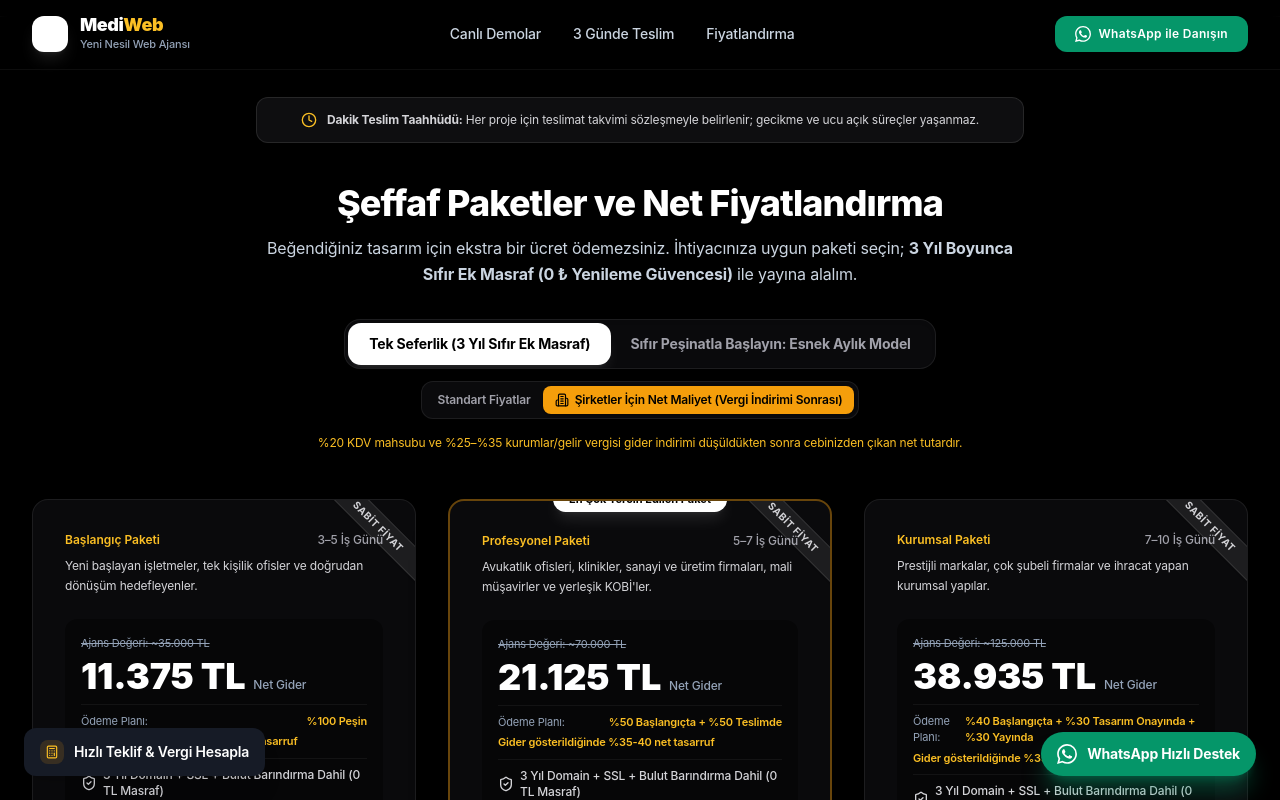
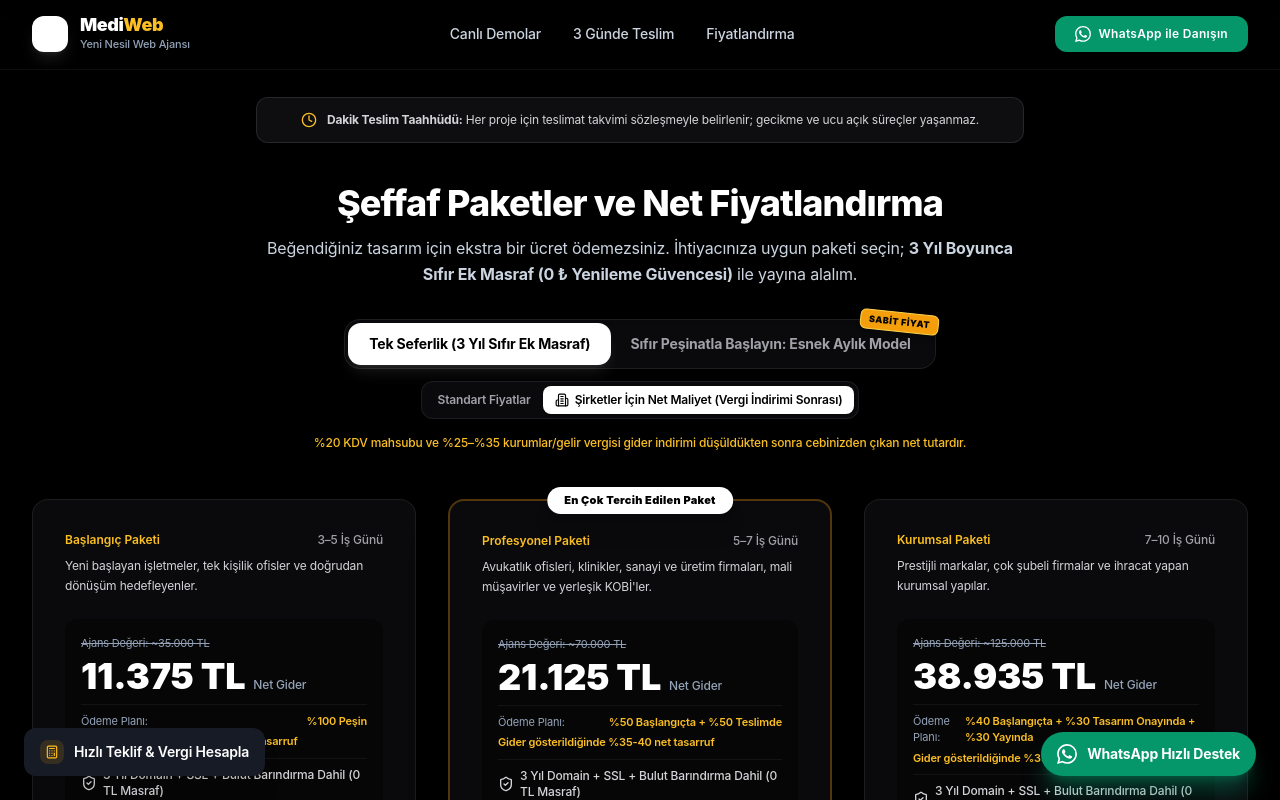
Before and after one commit to halilumutyalcin/landing, a Next.js app: page / in a window 1280 px wide. Both pictures are taken after a click on the button "Şirketler İçin Net Maliyet (Vergi İndirimi Sonrası)". Shown: the part 5040-5840 px from the top of the page. Built offline with nearby package versions, Linux system fonts and the light colour scheme.

Commit message:
fix(pricing): remove green tabs, add diagonal Sabit Fiyat stamp on monthly toggle, and fix text readability on popular ribbon

```diff
--- a/src/components/home/PricingSection.tsx
+++ b/src/components/home/PricingSection.tsx
@@ -148,7 +148,7 @@ export const PricingSection: React.FC = () => {
           {/* Billing Mode & B2B Tax Toggles */}
           <div className="mt-8 flex flex-col items-center gap-3">
             {/* Primary Toggle: One-Time vs Flexible Monthly Subscription */}
-            <div className="inline-flex items-center p-1 rounded-2xl bg-[#0A0A0C] border border-white/[0.08] shadow-inner max-w-full overflow-x-auto">
+            <div className="inline-flex items-center p-1 rounded-2xl bg-[#0A0A0C] border border-white/[0.08] shadow-inner max-w-full overflow-visible relative">
               <button
                 onClick={() => setBillingMode('onetime')}
                 className={`px-4 sm:px-5 py-2.5 rounded-xl text-xs sm:text-sm font-bold transition-all whitespace-nowrap ${
@@ -159,16 +159,23 @@ export const PricingSection: React.FC = () => {
               >
                 Tek Seferlik (3 Yıl Sıfır Ek Masraf)
               </button>
+
+              <div className="relative">
                 <button
                   onClick={() => setBillingMode('waas')}
-                className={`px-4 sm:px-5 py-2.5 rounded-xl text-xs sm:text-sm font-bold flex items-center gap-2 transition-all whitespace-nowrap ${
+                  className={`px-4 sm:px-5 py-2.5 rounded-xl text-xs sm:text-sm font-bold transition-all whitespace-nowrap ${
                     billingMode === 'waas'
                       ? 'bg-amber-500 text-black shadow-lg shadow-amber-500/20 font-extrabold ring-1 ring-amber-400'
                       : 'text-zinc-400 hover:text-white'
                   }`}
                 >
-                <span>Sıfır Peşinatla Başlayın: Esnek Aylık Model</span>
+                  Sıfır Peşinatla Başlayın: Esnek Aylık Model
                 </button>
+                {/* Sabit Fiyat Damgası - Sağ Üst Çapraz Rozet */}
+                <span className="absolute -top-3 -right-2 px-2 py-0.5 rounded-md text-[9px] font-black uppercase tracking-wider bg-amber-500 text-black border border-amber-300 shadow-md rotate-6 pointer-events-none select-none">
+                  Sabit Fiyat
+                </span>
+              </div>
             </div>
 
             {/* Secondary Toggle (Only relevant for One-time) */}
@@ -178,7 +185,7 @@ export const PricingSection: React.FC = () => {
                   onClick={() => setShowTaxDeduction(false)}
                   className={`px-3 py-1.5 rounded-lg font-semibold transition-all ${
                     !showTaxDeduction
-                      ? 'bg-white text-black shadow'
+                      ? 'bg-white text-black font-bold shadow'
                       : 'text-zinc-400 hover:text-white'
                   }`}
                 >
@@ -188,22 +195,22 @@ export const PricingSection: React.FC = () => {
                   onClick={() => setShowTaxDeduction(true)}
                   className={`px-3 py-1.5 rounded-lg font-semibold flex items-center gap-1.5 transition-all ${
                     showTaxDeduction
-                      ? 'bg-amber-500 text-black shadow font-bold'
+                      ? 'bg-white text-black font-bold shadow'
                       : 'text-zinc-400 hover:text-white'
                   }`}
                 >
-                  <Building2 className="w-3.5 h-3.5" />
+                  <Building2 className={`w-3.5 h-3.5 ${showTaxDeduction ? 'text-black' : 'text-amber-400'}`} />
                   <span>Şirketler İçin Net Maliyet (Vergi İndirimi Sonrası)</span>
                 </button>
               </div>
             ) : (
-              <p className="text-xs text-amber-400 animate-in fade-in duration-200">
-                Peşin bütçe ayırmadan, düşük kurulum bedeli ve aylık sabit fiyat güvencesiyle hemen yayına girin.
+              <p className="text-xs text-amber-400 font-medium animate-in fade-in duration-200">
+                Peşin bütçe ayırmadan, düşük kurulum bedeli ve sabit fiyat garantisiyle hemen yayına girin.
               </p>
             )}
 
             {billingMode === 'onetime' && showTaxDeduction && (
-              <p className="text-xs text-amber-400 mt-1 animate-in fade-in duration-200">
+              <p className="text-xs text-amber-400 mt-1 font-medium animate-in fade-in duration-200">
                 %20 KDV mahsubu ve %25–%35 kurumlar/gelir vergisi gider indirimi düşüldükten sonra cebinizden çıkan net tutardır.
               </p>
             )}
@@ -242,27 +249,16 @@ export const PricingSection: React.FC = () => {
                 key={pkg.id}
                 layout
                 transition={{ duration: 0.35, ease: 'easeInOut' }}
-                className={`rounded-2xl p-7 sm:p-8 flex flex-col justify-between transition-all relative overflow-hidden ${
+                className={`rounded-2xl p-7 sm:p-8 flex flex-col justify-between transition-all relative ${
                   isPro
-                    ? 'bg-[#0A0A0C] border-2 border-amber-500/40 shadow-2xl lg:-translate-y-2'
+                    ? 'bg-[#0A0A0C] border-2 border-amber-500/30 shadow-2xl lg:-translate-y-2'
                     : 'bg-[#0A0A0C] border border-white/[0.08] hover:border-white/20'
                 }`}
               >
-                {/* Popular Ribbon */}
+                {/* Popular Ribbon - Yüksek Okunabilirlik ve Kontrast */}
                 {isPro && (
-                  <div className="absolute -top-3.5 left-1/2 -translate-x-1/2 px-4 py-1 rounded-full bg-white text-black text-[11px] font-bold tracking-normal shadow-lg shadow-white/10 z-10">
+                  <div className="absolute -top-3.5 left-1/2 -translate-x-1/2 px-4 py-1 rounded-full bg-white text-black text-[11px] font-black tracking-wide shadow-xl border border-white/20 select-none">
                     En Çok Tercih Edilen Paket
-                  </div>
-                )}
-
-                {/* Sağ Üst Çapraz "Sabit Fiyat" Damga / Rozeti */}
-                {billingMode === 'waas' ? (
-                  <div className="absolute top-3.5 -right-9 rotate-45 bg-amber-500 text-black text-[10px] font-black uppercase tracking-wider py-1 px-10 shadow-md pointer-events-none z-10 border-y border-black/20">
-                    Sabit Fiyat
-                  </div>
-                ) : (
-                  <div className="absolute top-3.5 -right-9 rotate-45 bg-white/[0.08] text-zinc-300 text-[10px] font-bold uppercase tracking-wider py-1 px-10 shadow-sm pointer-events-none z-10 border-y border-white/10">
-                    Sabit Fiyat
                   </div>
                 )}
 
```
Lines whose indentation alone changed are shown as unchanged.
